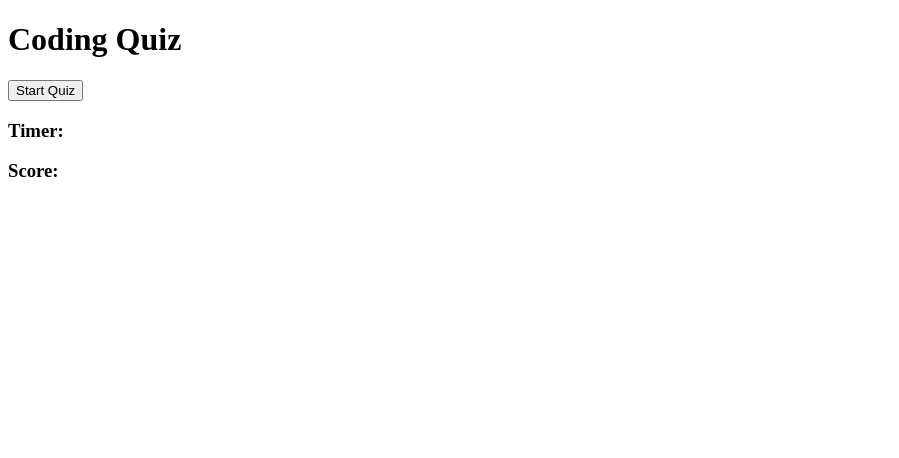
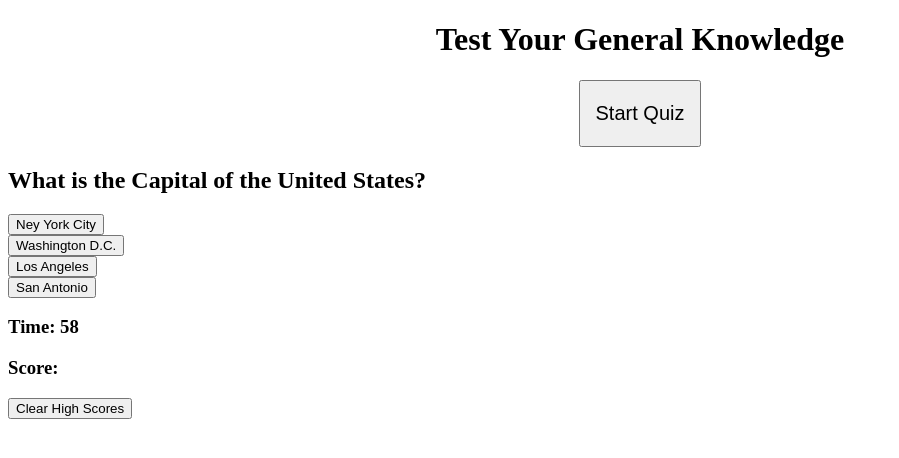
Before and after one commit to AryaSaini/code-quiz, a plain HTML site: page index.html in a window 1280 px wide. Both pictures are taken after a click on the button "Start Quiz". Shown: the whole page, without its empty margins (0-899 px from the left). Drawn offline with Linux system fonts and the light colour scheme.

Commit message:
Javascript

```diff
--- a/assets /index.js
+++ b/assets /index.js
@@ -0,0 +1,127 @@
+var questions = [
+    {
+        question: "What is the Capital of the United States?",
+        answers: ["Ney York City", "Washington D.C.", "Los Angeles", "San Antonio"],
+        correctAnswer: "Washington D.C."
+    },
+    {
+        question: "What team won the 2022 World Cup?",
+        answers: ["Germany", "Brazil", "Argentina", "England"],
+        correctAnswer: "Argentina"
+    },
+    {
+        question: "How many states are in the United States of America?",
+        answers: ["35", "40", "55", "50"],
+        correctAnswer: "50"
+    },
+    {
+        question: "What is the name of the planet that is closest to the Sun?",
+        answers: ["Mercury", "Venus", "Saturn", "Neptune"],
+        correctAnswer: "Mercury"
+    },
+    {
+        question: "What team won the Superbowl in 2023?",
+        answers: ["Chiefs", "Raiders", "Giants", "Eagles"],
+        correctAnswer: "Chiefs"
+    },
+    {
+        question: "What is the largest bone in the human body?",
+        answers: ["Pelvis", "Femur", "Jawbone", "Ribs"],
+        correctAnswer: "Femur"
+    },
+    {
+        question: "What is the name of the Largest ocean in the world?",
+        answers: ["Atlantic Ocean", "Indian Ocean", "Pacific Ocean", "Arctic Ocean"],
+        correctAnswer: "Pacific Ocean"
+    },
+];
+
+
+var score = 0;
+var timer;
+function startQuiz() {
+    document.getElementById("timer").style.display = "block";
+    timeLeft = 60;
+    currentQuestionIndex = 0;
+
+    var answerButtons = document.querySelectorAll(".answer");
+    for (let i = 0; i < answerButtons.length; i++) {
+        answerButtons[i].removeEventListener("click", checkAnswer);
+
+        answerButtons[i].style.display = "block";
+
+    }
+    timer = setInterval(function () {
+        timeLeft--;
+        document.getElementById("timer").textContent = "Time: " + timeLeft;
+
+        if (timeLeft === 0) {
+            clearInterval(timer);
+            endQuiz();
+        }
+    }, 1000);
+    getQuestion();
+}
+
+function getQuestion() {
+    if (currentQuestionIndex > questions.length) {
+        endQuiz();
+        return;
+    }
+    var currentQuestion = questions[currentQuestionIndex];
+    document.getElementById("question").textContent = currentQuestion.question;
+    document.getElementById("answer1").textContent = currentQuestion.answers[0];
+    document.getElementById("answer2").textContent = currentQuestion.answers[1];
+    document.getElementById("answer3").textContent = currentQuestion.answers[2];
+    document.getElementById("answer4").textContent = currentQuestion.answers[3];
+
+    document.getElementById("answer1").addEventListener("click", checkAnswer);
+    document.getElementById("answer2").addEventListener("click", checkAnswer);
+    document.getElementById("answer3").addEventListener("click", checkAnswer);
+    document.getElementById("answer4").addEventListener("click", checkAnswer);
+}
+
+function checkAnswer(event) {
+    var selectedAnswer = event.target.textContent;
+    if (currentQuestionIndex < questions.length) {
+        var correctAnswer = questions[currentQuestionIndex].correctAnswer;
+        if (selectedAnswer === correctAnswer) {
+            score++;
+        } else {
+            timeLeft -= 10;
+        }
+    }
+    currentQuestionIndex++;
+    getQuestion();
+}
+
+function endQuiz() {
+    clearInterval(timer);
+    document.getElementById("score").textContent = "Final Score: " + timeLeft;
+    document.getElementById("timer").style.display = "none";
+
+    var highScores = JSON.parse(localStorage.getItem("highScores")) || [];
+    var newScore = { score: timeLeft, };
+    highScores.push(newScore);
+    highScores.sort((a, b) => b.score - a.score);
+
+    var initials = prompt("Enter you initials: ");
+    if (initials !== null) {
+        newScore.initials = initials;
+    }
+    highScores.sort((a, b) => b.score - a.score);
+    document.getElementById("highScores").innerHtML = "<h3>High Scores:</h3>"
+    for (let i = 0; i < highScores.length; i++) {
+        document.getElementById("highScores").innerHTML += "<p>" + (i + 1) + "." + highScores[i].initials + " - " + highScores[i].score + " - " + "</p>";
+    }
+    localStorage.setItem("highScores", JSON.stringify(highScores));
+}
+
+function clearHighScores() {
+    localStorage.removeItem("highScores");
+    document.getElementById("highScores").innerHTML = "";
+}
+
+document.getElementById("clearScores").addEventListener("click", clearHighScores);
+
+document.getElementById("startButton").addEventListener("click", startQuiz);
--- a/assets /style.css
+++ b/assets /style.css
@@ -0,0 +1,14 @@
+h1 {
+text-align: center;
+}
+
+.button{
+    padding: 20px 15px;
+    font-size: 20px;
+    display: block;
+    margin: auto;
+}
+
+.customButton{
+    margin: 5px;
+}
--- a/index.html
+++ b/index.html
@@ -1,21 +1,28 @@
 <!DOCTYPE html>
 <html lang="en">
+<link rel="stylesheet" href="./assets /style.css">
+
 <head>
     <meta charset="UTF-8">
     <meta name="viewport" content="width=device-width, initial-scale=1.0">
     <title>Document</title>
 </head>
+
 <body>
-    <h1>Coding Quiz</h1>
-    <button>Start Quiz</button>
-    <div  style="display: none;">
+    <h1>Test Your General Knowledge</h1>
+    <button class="button" id="startButton">Start Quiz</button>
+    <div id= "quizBox">
         <h2 id="question"></h2>
-        <button>Answer 1</button>
-        <button>Answer 2</button>
-        <button>Answer 3</button>
-        <button>Answer 4</button>
+        <button id="answer1" class="answer custonButton" style="display: none;">Answer 1</button>
+        <button id="answer2" class="answer custonButton" style="display: none;">Answer 2</button>
+        <button id="answer3" class="answer custonButton" style="display: none;">Answer 3</button>
+        <button id="answer4" class="answer custonButton" style="display: none;">Answer 4</button>
     </div>
-    <h3>Timer:</h3>
-    <h3>Score:</h3>
+    <h3 id="timer">Timer:</h3>
+    <h3 id="score">Score:</h3>
+    <div id="highScores"></div>
+    <button id="clearScores">Clear High Scores</button>
+    <script src="./assets /index.js"></script>
 </body>
+
 </html>
```
